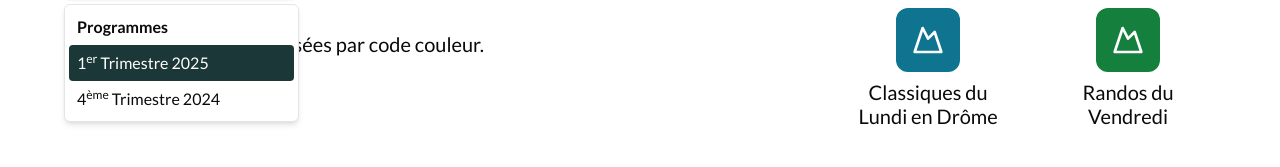
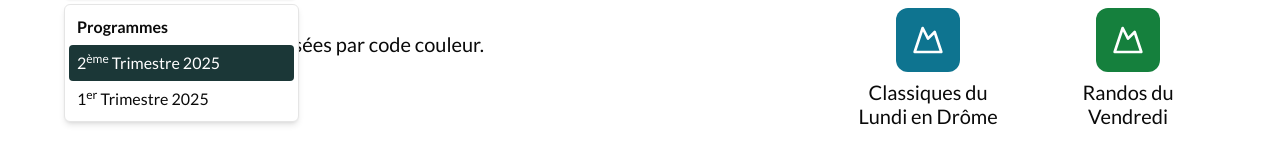
Before and after one commit to SebastienLaurentt/Galopins-Next-V2, a Next.js app: page /parcours in a window 1280 px wide. Both pictures are taken after a click on the button "Choisir un programme". Shown: the part 2131-2298 px from the top of the page. Built offline with nearby package versions, Linux system fonts and the light colour scheme.

Commit message:
update new prog (2T 2025)

```diff
--- a/components/ProgDownload/ProgDownload.tsx
+++ b/components/ProgDownload/ProgDownload.tsx
@@ -14,20 +14,18 @@ import { useState } from "react";
 import { Button } from "../ui/button";
 
 const TRIMESTRE1_2025 = `/pdf/TRIMESTRE1_2025.pdf`;
-const TRIMESTRE4_2024 = `/pdf/TRIMESTRE4_2024.pdf`;
+const TRIMESTRE2_2025 = `/pdf/TRIMESTRE2_2025.pdf`;
 
 const ProgDownload = () => {
-  // Selected pdf state
   const [selectedPDF, setSelectedPDF] = useState("");
 
-  // Set pdf selected state
   const handleSelection = (value: string) => {
     switch (value) {
-      case "4T2024":
-        setSelectedPDF(TRIMESTRE4_2024);
-        break;
       case "1T2025":
         setSelectedPDF(TRIMESTRE1_2025);
+        break;
+      case "2T2025":
+        setSelectedPDF(TRIMESTRE2_2025);
         break;
       default:
         setSelectedPDF("");
@@ -43,11 +41,11 @@ const ProgDownload = () => {
         <SelectContent>
           <SelectGroup>
             <SelectLabel>Programmes</SelectLabel>
+            <SelectItem value="2T2025">
+              2<sup>ème</sup> Trimestre 2025
+            </SelectItem>
             <SelectItem value="1T2025">
               1<sup>er</sup> Trimestre 2025
-            </SelectItem>
-            <SelectItem value="4T2024">
-              4<sup>ème</sup> Trimestre 2024
             </SelectItem>
           </SelectGroup>
         </SelectContent>
```
Also changed, not shown: 1 other file (tests, documents, lock files or other folders).
